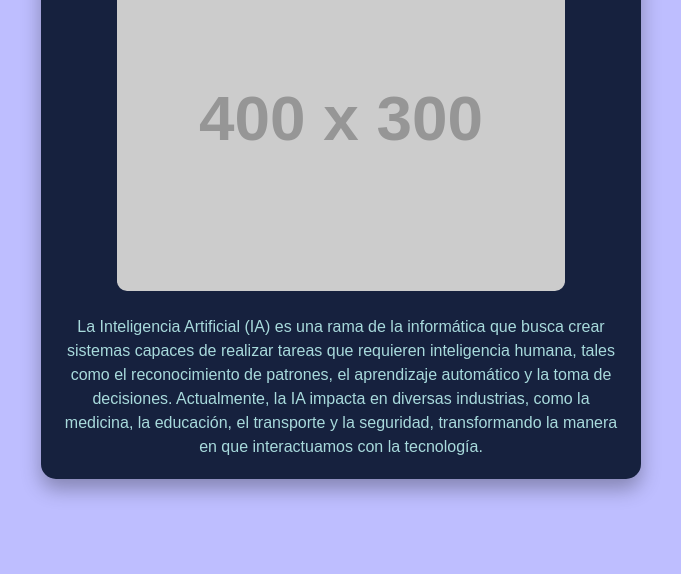
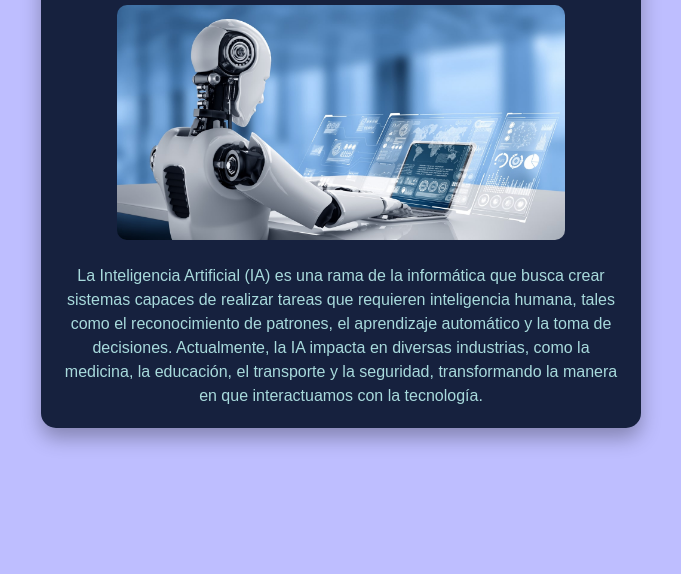
Before and after one commit to at-virtual-wh/Lab-8, a plain HTML site: page index.html in a window 1280 px wide. Shown: the part 226-800 px from the top of the page, without its empty margins (299-980 px from the left). Drawn offline with Linux system fonts and the light colour scheme; placeholder pictures from the web are drawn by us.

Commit message:
Cambiar imagen en codigo

```diff
--- a/index.html
+++ b/index.html
@@ -9,7 +9,7 @@
 <body>
     <div>
         <h1>Inteligencia Artificial</h1>
-        <img src="https://via.placeholder.com/400x300" alt="Imagen de IA">
+        <img src="IntArt.jpg" alt="Imagen de IA">
         <p>
             La Inteligencia Artificial (IA) es una rama de la informática que busca crear sistemas
             capaces de realizar tareas que requieren inteligencia humana, tales como el reconocimiento
```
